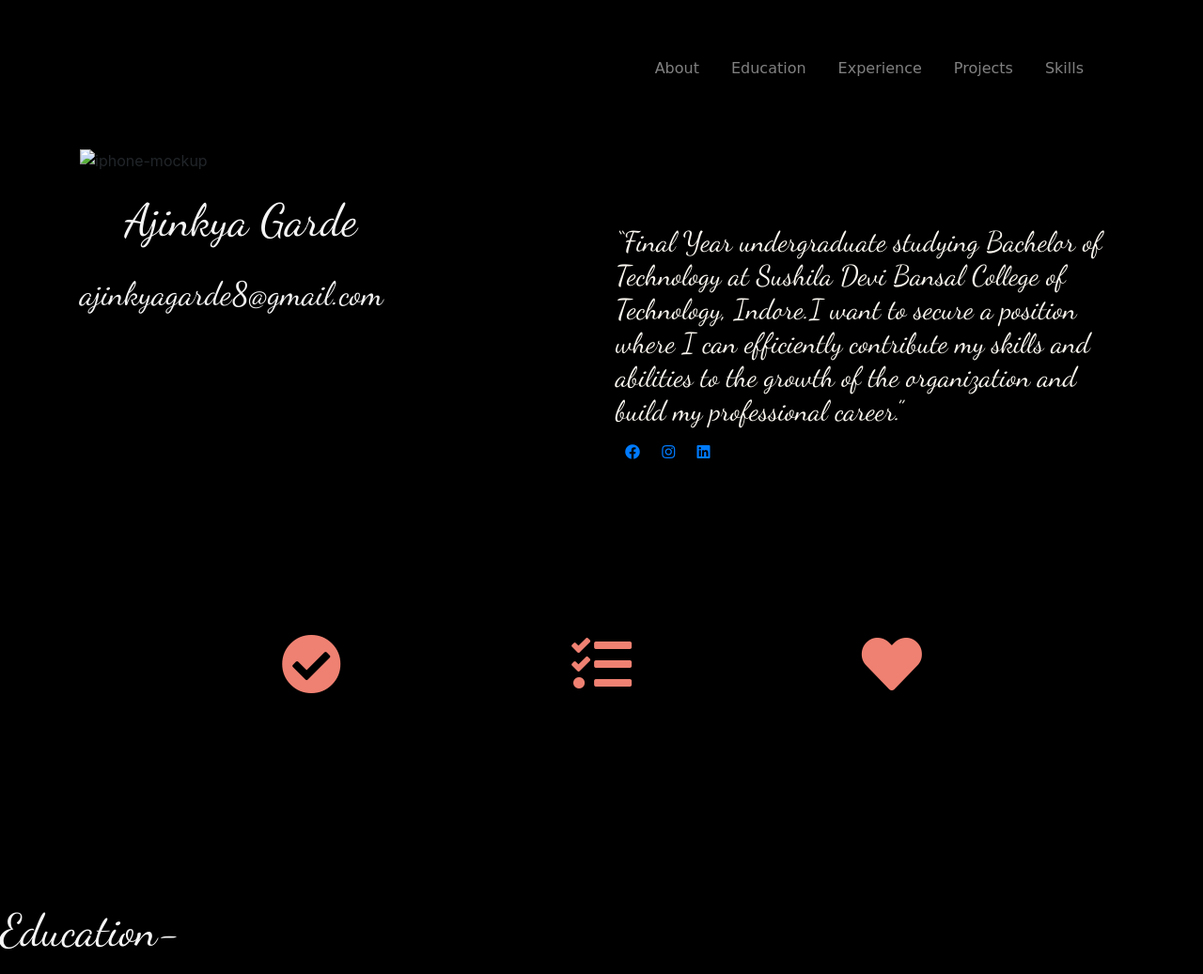
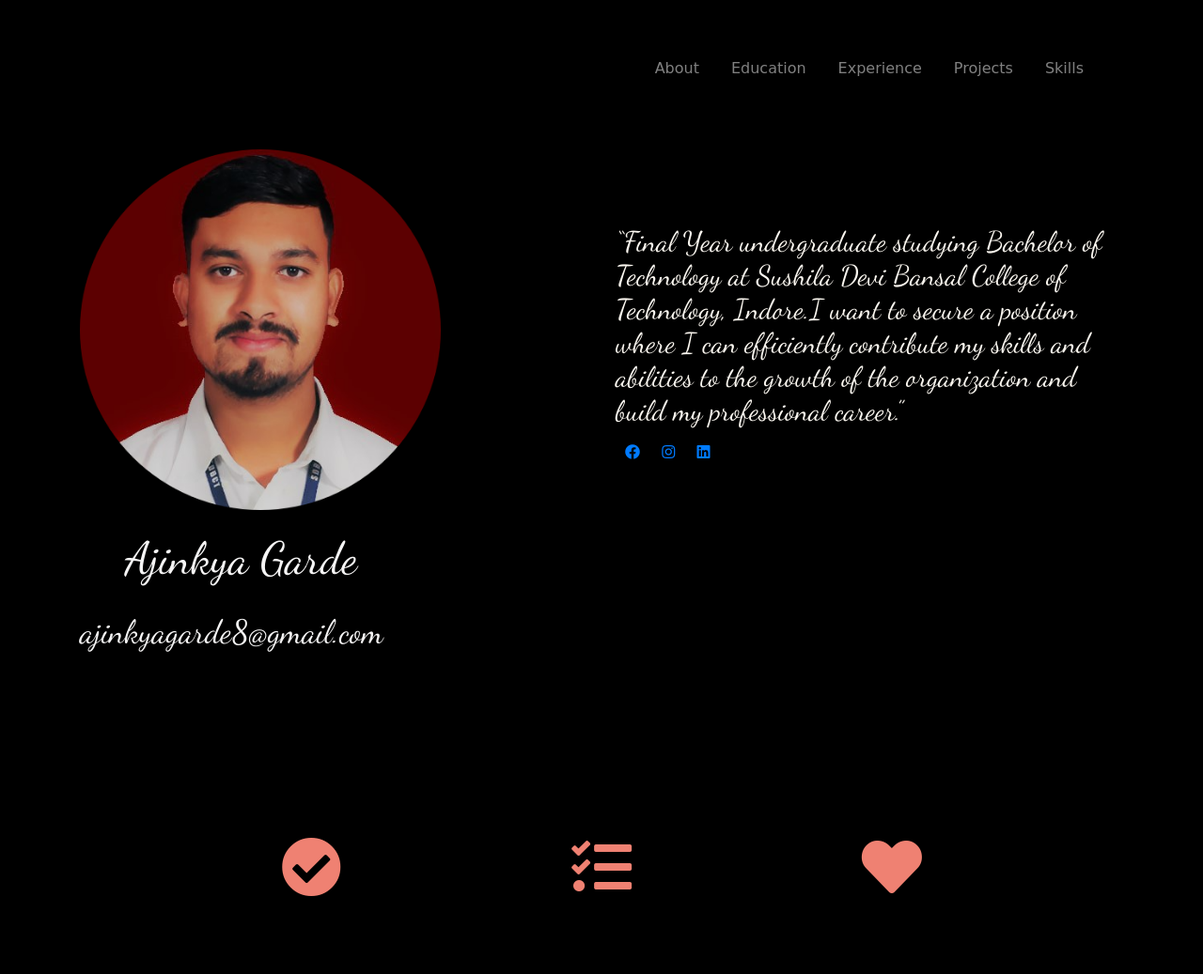
Before and after one commit to 26ajinkya/Myblog, a plain HTML site: page index.html in a window 1280 px wide. Shown: the top 1037 px of the page at 94% size. Drawn offline with nearby package versions, Linux system fonts and the light colour scheme; a web font is replaced by a local one.

Commit message:
Update index.html

```diff
--- a/index.html
+++ b/index.html
@@ -70,7 +70,7 @@
         <div id=about>
         <div class="row">
            <div class="col-lg-6">
-            <img class="titleimg" src="images\Ajinkya.png.png" alt="iphone-mockup">
+            <img class="titleimg" src="images/Ajinkya.png" alt="iphone-mockup">
             <p class="big-heading1"> Ajinkya Garde<p>
               <a class="email" href="https://ajinkyagarde8@gmail.com">ajinkyagarde8@gmail.com</a>
 
```
